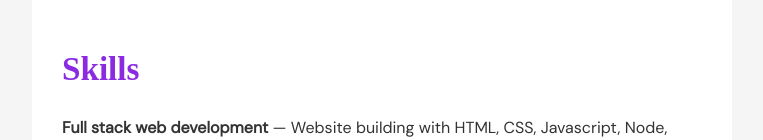
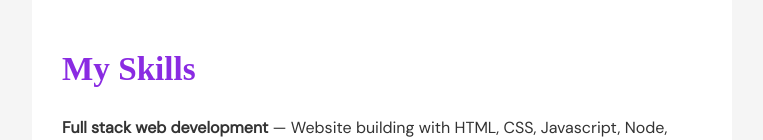
Before and after one commit to subarnamoy/My-Resume, a plain HTML site: page index.html in a window 1280 px wide. Shown: the part 460-600 px from the top of the page, without its empty margins (258-1021 px from the left). Drawn offline with Linux system fonts and the light colour scheme; a web font is replaced by a local one.

Commit message:
Update index.html

```diff
--- a/index.html
+++ b/index.html
@@ -39,7 +39,7 @@
 
                     <p>To secure a position where I gain experience in development or SEO.</p>
 
-                    <h2>Skills</h2>
+                    <h2>My skills</h2>
 
                     <p>
                         <b>Full stack web development</b> — Website building with HTML, CSS, Javascript, Node, React, PostgreSQL, Web3 and DApps<br>
```
